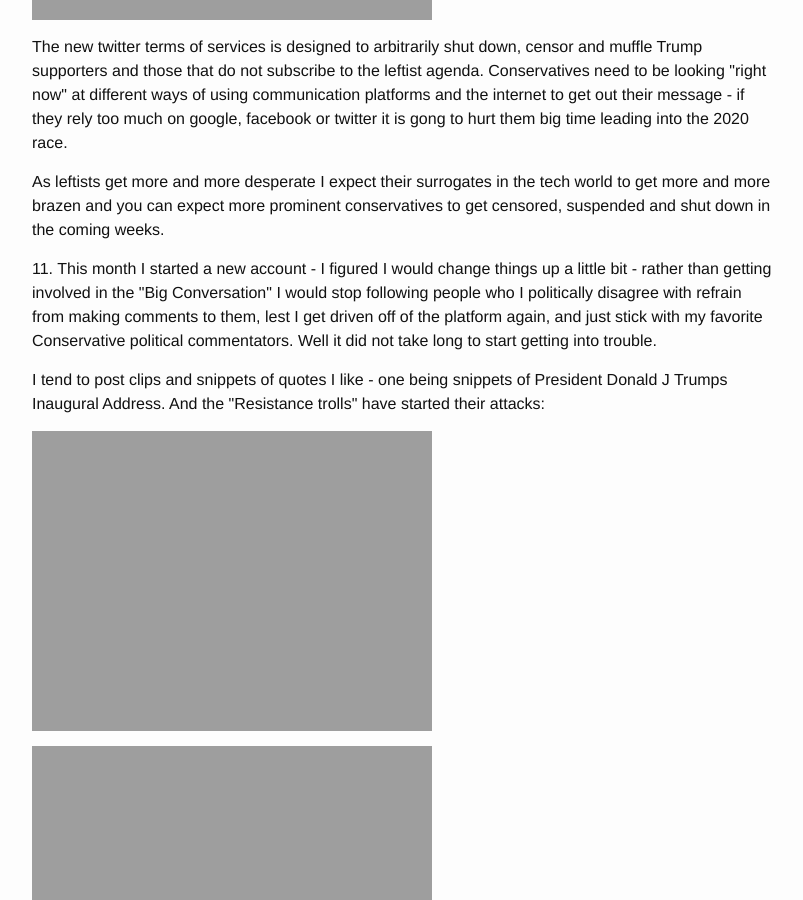
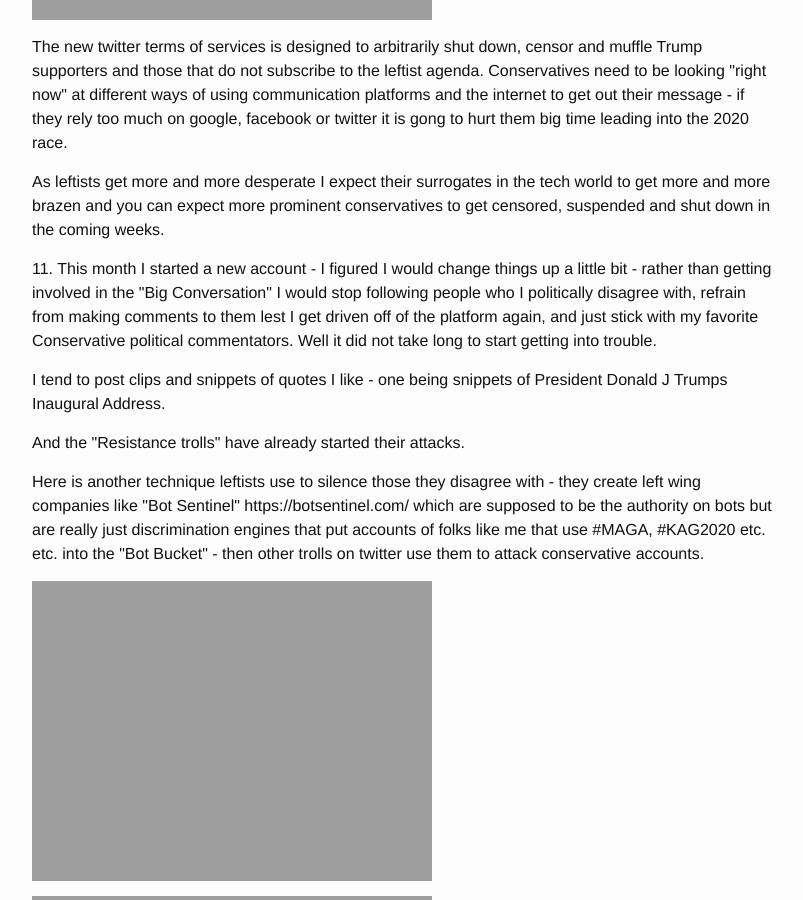
Before and after one commit to newyorkconservative/newyorkconservative.github.io, a Jekyll site: the page built from _posts/2018-08-25-twitter-censorship-and-privacy-concerns.md, in a window 1280 px wide and 900 px high, scrolled down 4182 px. Shown: the whole window, without its empty margins (238-1041 px from the left). Built offline with Jekyll 4.4.1, drawn with Linux system fonts in a browser that asks for light colours.

Commit message:
Syncing _posts/2018-08-25-twitter-censorship-and-privacy-concerns.md from WordPress at https://www.newyorkconservative.com () - wpghs

```diff
--- a/_posts/2018-08-25-twitter-censorship-and-privacy-concerns.md
+++ b/_posts/2018-08-25-twitter-censorship-and-privacy-concerns.md
@@ -74,11 +74,27 @@ post_date: 2018-08-25 00:17:23
 <!-- /wp:paragraph -->
 
 <!-- wp:paragraph -->
-<p>11. This month I started a new account - I figured I would change things up a little bit - rather than getting involved in the "Big Conversation" I would stop following people who I politically disagree with refrain from making comments to them, lest I get driven off of the platform again, and just stick with my favorite Conservative political commentators. Well it did not take long to start getting into trouble. </p>
+<p>11. This month I started a new account - I figured I would change things up a little bit - rather than getting involved in the "Big Conversation" I would stop following people who I politically disagree with, refrain from making comments to them lest I get driven off of the platform again, and just stick with my favorite Conservative political commentators. Well it did not take long to start getting into trouble. </p>
 <!-- /wp:paragraph -->
 
 <!-- wp:paragraph -->
-<p>I tend to post clips and snippets of quotes I like - one being snippets of President Donald J  Trumps Inaugural Address. And the "Resistance trolls" have started their attacks:</p>
+<p>I tend to post clips and snippets of quotes I like - one being snippets of President Donald J  Trumps Inaugural Address. </p>
+<!-- /wp:paragraph -->
+
+<!-- wp:paragraph -->
+<p></p>
+<!-- /wp:paragraph -->
+
+<!-- wp:paragraph -->
+<p>And the "Resistance trolls" have already started their attacks. </p>
+<!-- /wp:paragraph -->
+
+<!-- wp:paragraph -->
+<p></p>
+<!-- /wp:paragraph -->
+
+<!-- wp:paragraph -->
+<p>Here is another technique leftists use to silence those they disagree with - they create left wing companies like "Bot Sentinel" https://botsentinel.com/ which are supposed to be the authority on bots but are really just discrimination engines that put accounts of folks like me that use #MAGA, #KAG2020 etc. etc. into the "Bot Bucket" - then other trolls on twitter use them to attack conservative accounts.</p>
 <!-- /wp:paragraph -->
 
 <!-- wp:image {"id":4971,"sizeSlug":"large"} -->
```
